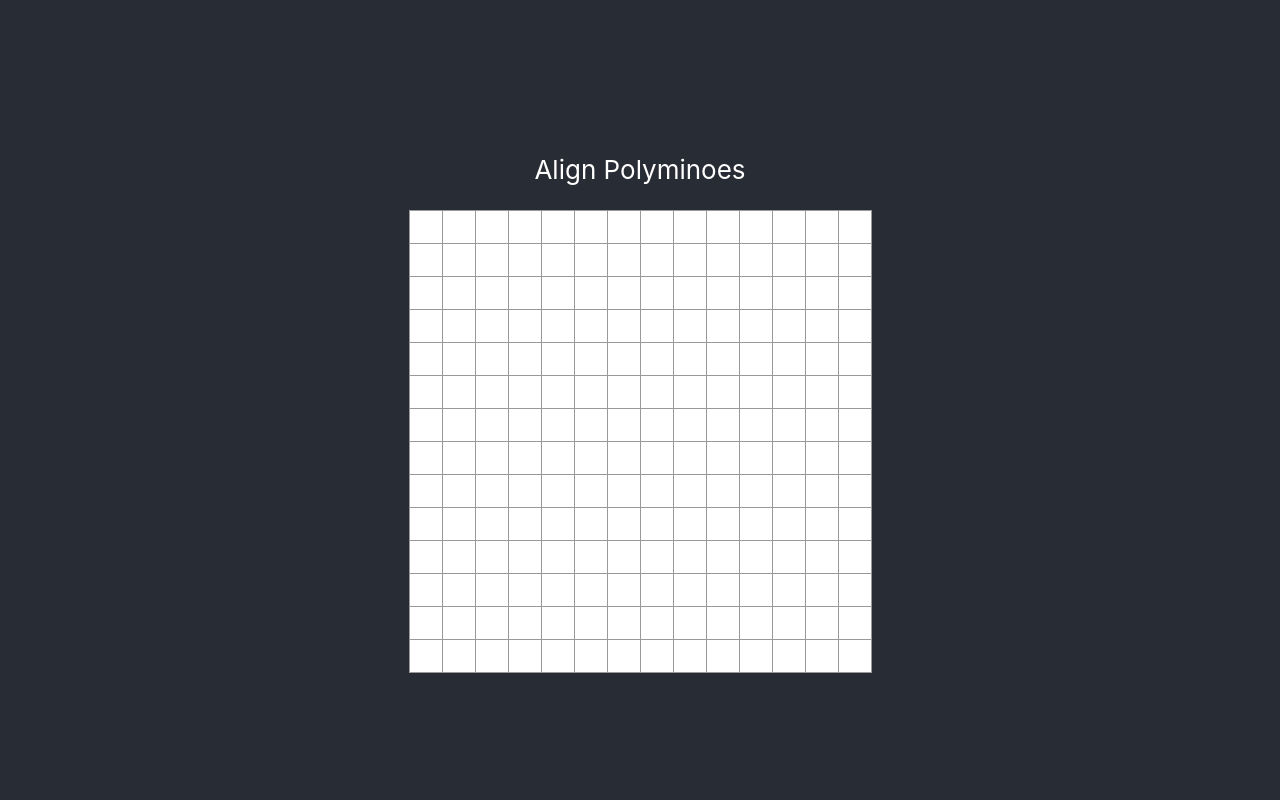
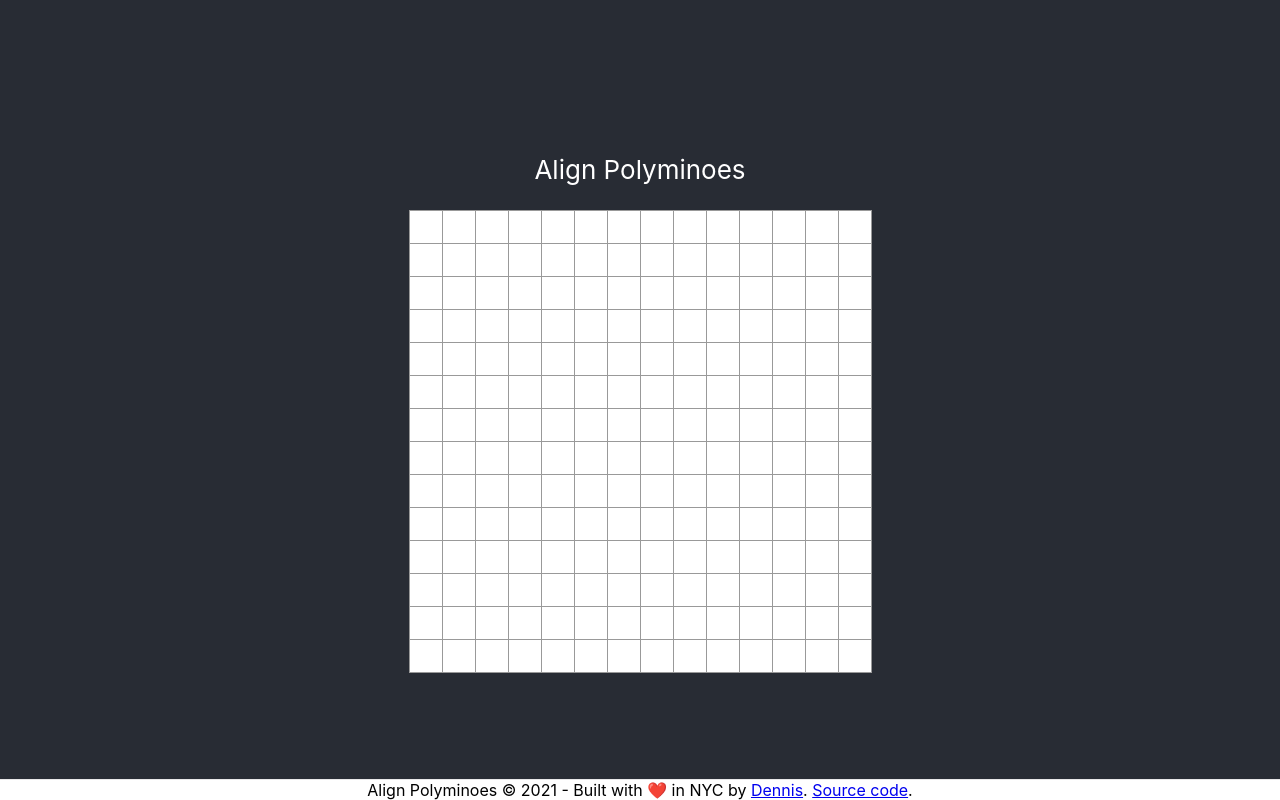
Before and after one commit to LinuxFan2718/align-polyominoes, a React (Create React App) app: page / in a window 1280 px wide. Built offline with nearby package versions, Linux system fonts and the light colour scheme.

Commit message:
fix footer

```diff
--- a/src/App.js
+++ b/src/App.js
@@ -1,16 +1,16 @@
 import './App.css';
 import Board from './Board';
+import Footer from './Footer';
 
 // 14x14 board
 function App() {
   return (
     <div className="App">
-      <header className="App-header">
-        <p>
-          Align Polyminoes
-        </p>
-        <Board></Board>
+      <header className='App-header'>
+        <p>Align Polyminoes</p>
+        <Board />
       </header>
+      <Footer />
     </div>
   );
 }
--- /dev/null
+++ b/src/Footer.jsx
@@ -0,0 +1,16 @@
+const Footer = () => {
+  return <div className="footer" style={{
+    borderTop: '1px solid #e8e8e8',
+    position: 'fixed',
+    left: 0,
+    bottom: 0,
+    width: '100%',
+    backgroundColor: 'white',
+    textAlign: 'center',}}>
+      Align Polyminoes © 2021 - Built with ❤️ in NYC by&nbsp;
+      <a href="https://twitter.com/DennisLibre">Dennis</a>.&nbsp;
+      <a href="https://github.com/LinuxFan2718/align-polyominoes">Source code</a>.
+  </div>;
+};
+
+export default Footer;
```
Also changed, not shown: public/manifest.json.
